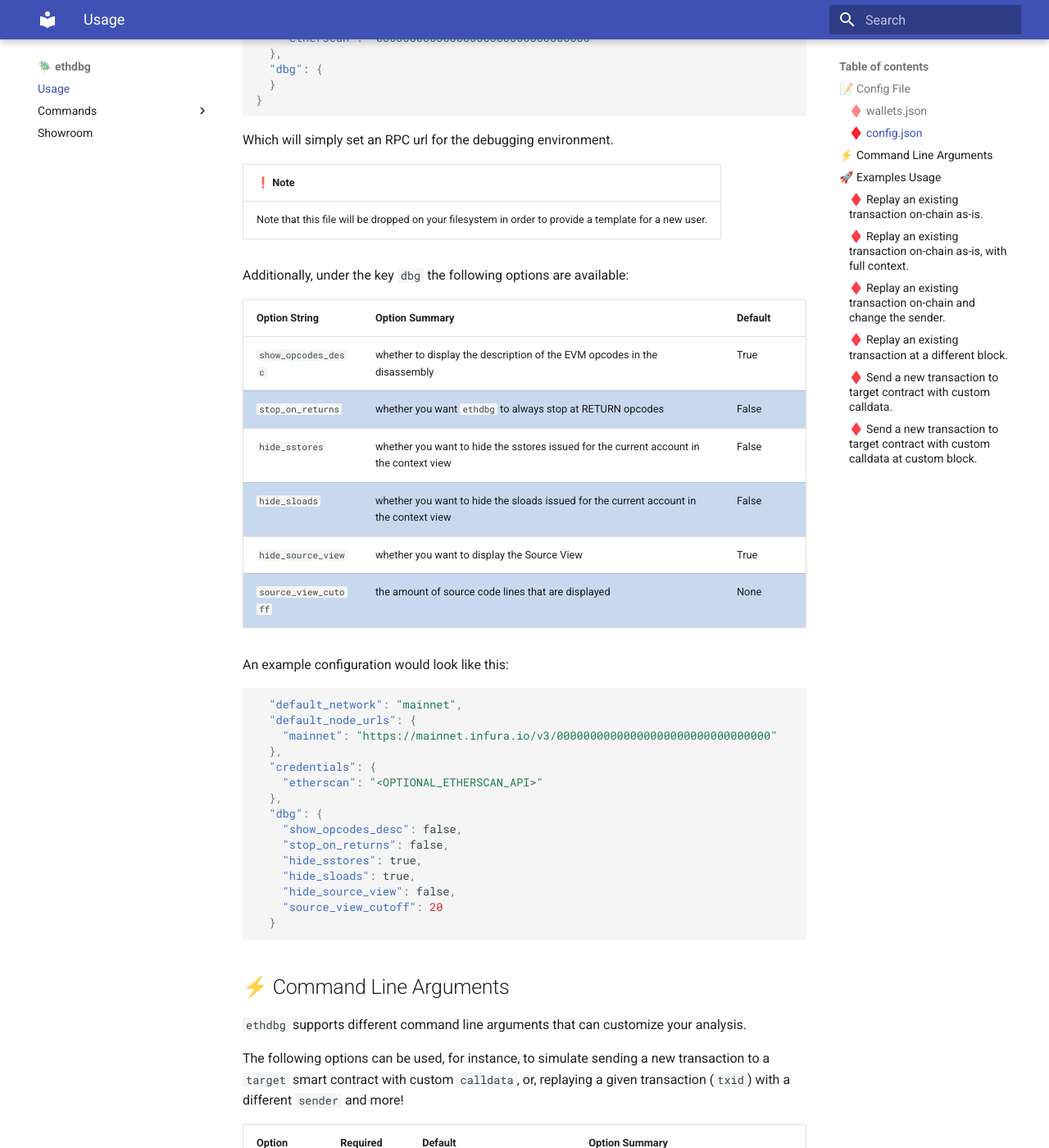
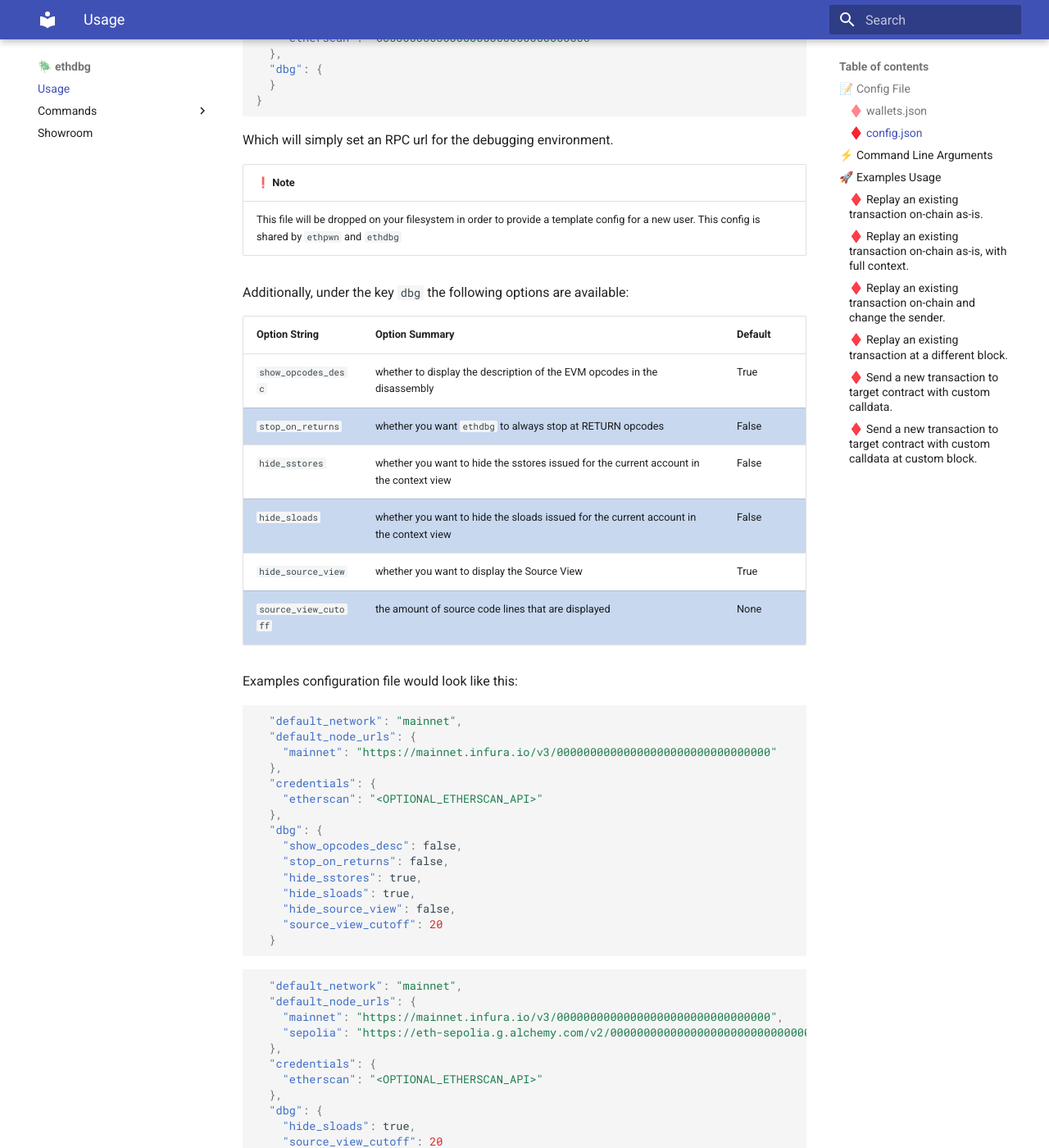
Before and after one commit to ethpwn/ethpwn, an MkDocs documentation site: the page built from docs/docs/ethdbg/usage.md, in a window 1280 px wide and 1400 px high, scrolled down 1442 px. Shown: the whole window at 82% size. Built offline with MkDocs 1.6.1 and Material for MkDocs 9.7.7, drawn with Linux system fonts in a browser that asks for light colours.

Commit message:
fix doc
Signed-off-by: degrigis <degrigis@ucsb.edu>

````diff
--- a/docs/docs/ethdbg/usage.md
+++ b/docs/docs/ethdbg/usage.md
@@ -69,7 +69,7 @@ Which will simply set an RPC url for the debugging environment.
 
 | ❗️ Note                                                              |
 |----------------------------------------------------------------------|
-| Note that this file will be dropped on your filesystem in order to provide a template for a new user. |
+| This file will be dropped on your filesystem in order to provide a template config for a new user. This config is shared by `ethpwn` and `ethdbg`|
 
 Additionally, under the key `dbg` the following options are available:
 
@@ -82,7 +82,7 @@ Additionally, under the key `dbg` the following options are available:
 |`hide_source_view` | whether you want to display the Source View | True
 |`source_view_cutoff` | the amount of source code lines that are displayed | None |
 
-An example configuration would look like this:
+Examples configuration file would look like this:
 
 ```json
   "default_network": "mainnet",
@@ -100,6 +100,22 @@ An example configuration would look like this:
     "hide_source_view": false,
     "source_view_cutoff": 20
   }
+```
+
+```json
+  "default_network": "mainnet",
+  "default_node_urls": {
+    "mainnet": "https://mainnet.infura.io/v3/00000000000000000000000000000000",
+    "sepolia": "https://eth-sepolia.g.alchemy.com/v2/00000000000000000000000000000000"
+  },
+  "credentials": {
+    "etherscan": "<OPTIONAL_ETHERSCAN_API>"
+  },
+  "dbg": {
+    "hide_sloads": true,
+    "source_view_cutoff": 20
+  }
+}
 ```
 
 ## ⚡️ Command Line Arguments
````
